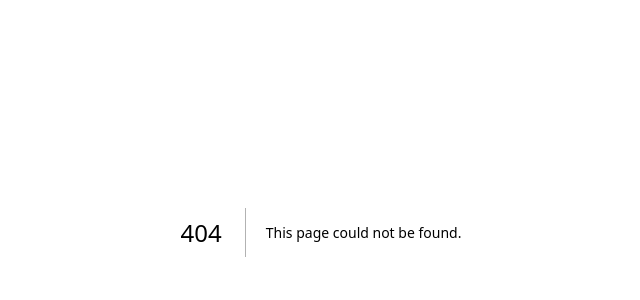
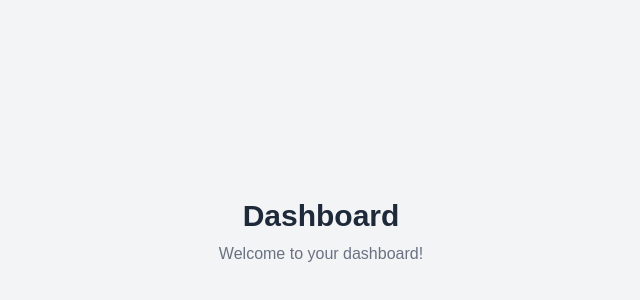
Before and after one commit to komkem01/money-manage, a Next.js app: page /dashboard in a window 1280 px wide. Before the commit this address had no page. Shown: the part 168-468 px from the top of the page, without its empty margins (319-959 px from the left). Built offline with nearby package versions, Linux system fonts and the light colour scheme.

Commit message:
feat : dashboard

```diff
--- /dev/null
+++ b/app/dashboard/page.tsx
@@ -0,0 +1,13 @@
+"use client";
+import React, { useState } from "react";
+
+function DashboardPage(): React.ReactElement {
+  return (
+    <div className="flex flex-col items-center justify-center min-h-screen bg-gray-100 p-4 font-inter">
+      <h1 className="text-3xl font-bold text-gray-800">Dashboard</h1>
+      <p className="text-gray-500 mt-2">Welcome to your dashboard!</p>
+    </div>
+  );
+}
+
+export default DashboardPage;
```
